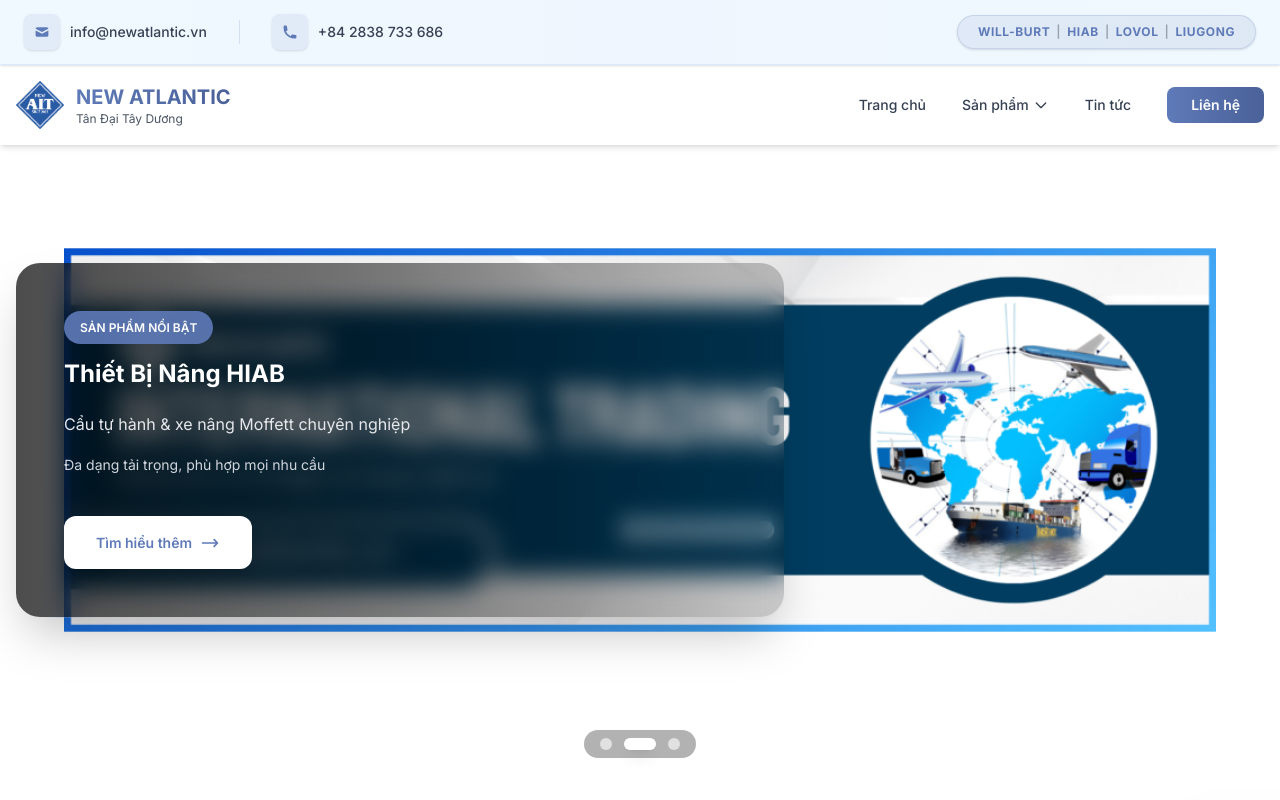
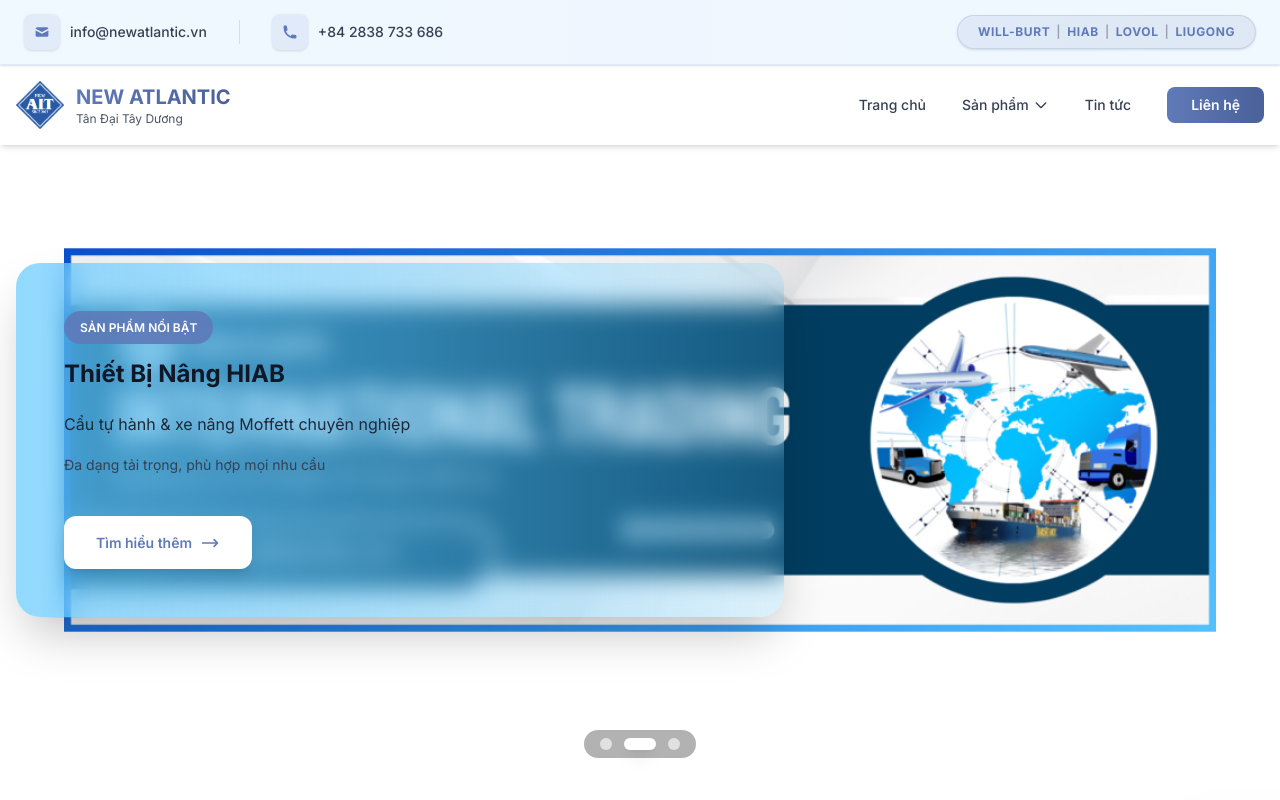
Before and after one commit to ChickenChoy/newatlantic.vn, a Next.js app: page / in a window 1280 px wide. Shown: the top 800 px of the page. Built offline with nearby package versions, Linux system fonts and the light colour scheme.

Commit message:
Update HeroSlider component styles to enhance visual appeal. Change gradient background color and adjust text colors for improved readability and consistency. Refine subtitle and description styles for better contrast and user experience.

```diff
--- a/components/HeroSlider.tsx
+++ b/components/HeroSlider.tsx
@@ -57,15 +57,15 @@ export function HeroSlider() {
           <img src={slide.image || "/images/place-holder/placeholder.jpg"} alt={slide.title} className="w-full h-full object-contain object-center md:scale-90" />
           <div className="absolute inset-0 z-20 flex items-center">
             <div className="container mx-auto px-4">
-              <div className="bg-gradient-to-r from-black/70 via-black/50 to-black/20 backdrop-blur-md rounded-2xl md:rounded-3xl p-5 md:p-8 lg:p-12 shadow-2xl max-w-3xl">
+              <div className="bg-gradient-to-r from-[#63c9fe]/70 via-[#63c9fe]/50 to-[#63c9fe]/20 backdrop-blur-md rounded-2xl md:rounded-3xl p-5 md:p-8 lg:p-12 shadow-2xl max-w-3xl">
                 <div className="inline-block px-3 py-1.5 md:px-4 md:py-2 bg-primary/90 text-white rounded-full text-xs md:text-sm font-semibold mb-3 md:mb-4">
                   SẢN PHẨM NỔI BẬT
                 </div>
-                <h1 className="text-2xl md:text-4xl lg:text-5xl xl:text-6xl font-bold text-white mb-3 md:mb-4 lg:mb-6 leading-tight text-balance">
+                <h1 className="text-2xl md:text-4xl lg:text-5xl xl:text-6xl font-bold text-gray-900 mb-3 md:mb-4 lg:mb-6 leading-tight text-balance">
                   {slide.title}
                 </h1>
-                <p className="text-base md:text-xl lg:text-2xl text-gray-200 mb-2 md:mb-3 lg:mb-4 text-balance">{slide.subtitle}</p>
-                <p className="text-sm md:text-base lg:text-lg text-gray-300 mb-4 md:mb-6 lg:mb-10 line-clamp-2 md:line-clamp-none">{slide.description}</p>
+                <p className="text-base md:text-xl lg:text-2xl text-gray-800 mb-2 md:mb-3 lg:mb-4 text-balance">{slide.subtitle}</p>
+                <p className="text-sm md:text-base lg:text-lg text-gray-700 mb-4 md:mb-6 lg:mb-10 line-clamp-2 md:line-clamp-none">{slide.description}</p>
                 <Link
                   href={slide.link}
                   className="inline-flex items-center gap-2 bg-white text-primary px-5 py-2.5 md:px-6 md:py-3 lg:px-8 lg:py-4 rounded-lg md:rounded-xl text-sm md:text-base font-semibold hover:bg-gray-100 transition-all duration-300 hover:scale-105 shadow-lg"
```
